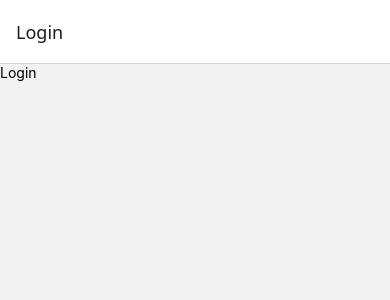
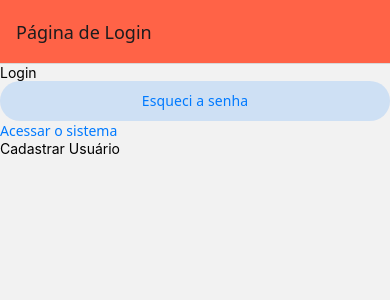
Before and after one commit to Cassis733/aula-api-expo, a React Native app: screen /login in a window 390 px wide. Shown: the top 300 px of the page. Built offline with nearby package versions, Linux system fonts and the light colour scheme.

Commit message:
Aula - 17-B

```diff
--- a/package.json
+++ b/package.json
@@ -9,6 +9,7 @@
     "web": "expo start --web"
   },
   "dependencies": {
+    "@react-navigation/bottom-tabs": "^7.18.16",
     "@react-navigation/elements": "^2.9.38",
     "@react-navigation/native": "^7.3.16",
     "@react-navigation/native-stack": "^7.18.8",
--- /dev/null
+++ b/src/routes/myTabs.js
@@ -0,0 +1,17 @@
+import { createBottomTabNavigator } from '@react-navigation/bottom-tabs';
+
+import HomeScreen from '../telas/home';
+import ItensScreen from '../telas/itens';
+import PerfilScreen from '../telas/perfil'
+
+const Tab = createBottomTabNavigator();
+
+export default function MyTabs() {
+  return (
+    <Tab.Navigator>
+      <Tab.Screen name="Home" component={HomeScreen} />
+      <Tab.Screen name="itens" component={ItensScreen} />
+      <Tab.Screen name="perfil" component={PerfilScreen} />
+    </Tab.Navigator>
+  );
+}
--- a/src/routes/rootStack.js
+++ b/src/routes/rootStack.js
@@ -1,24 +1,38 @@
 import { createNativeStackNavigator } from '@react-navigation/native-stack';
+
 
 import HomeScreen from '../telas/home';
 import Login from '../telas/login';
 import CadUsuario from '../telas/cadUsuario';
 import RecSenha from '../telas/recSenha';
+import MyTabs from './myTabs';
+import { Background } from '@react-navigation/elements';
 
 const Stack = createNativeStackNavigator();
 
 export default function RootStack() {
   return (
-    <Stack.Navigator initialRouteName="login" >
+    <Stack.Navigator
+      initialRouteName="login"
+      screenOptions={
+        {
+          headerStyle:{
+          backgroundColor: 'tomato'
+         },
+        }
+      }
+    >
       <Stack.Screen
         name="login"
         component={Login}
-        options={{ title: 'Login' }}
+        options={{ title: 'Página de Login' }}
       />
       <Stack.Screen
         name="home"
-        component={HomeScreen}
-        options={{ title: 'Home' }}
+        component={MyTabs}
+        options={{
+          title: 'Home',
+          headerShown: false }}
       />
       <Stack.Screen
         name="cadUsuario"
@@ -28,7 +42,16 @@ export default function RootStack() {
       <Stack.Screen
         name="recSenha"
         component={RecSenha}
-        options={{ title: 'Recuperação de  Senha' }}
+        options={{
+          title: 'My home',
+          headerStyle: {
+            backgroundColor: '#f4511e',
+          },
+          headerTintColor: '#fff',
+          headerTitleStyle: {
+            fontWeight: 'bold',
+          },
+        }}
       />
     </Stack.Navigator>
   );
--- a/src/telas/login.js
+++ b/src/telas/login.js
@@ -1,10 +1,22 @@
+import { View, Text, Pressable } from "react-native";
+import { Link, useNavigation } from '@react-navigation/native';
 
-import { View, Text } from "react-native";
+import { Button } from '@react-navigation/elements';
 
 export default function Login(){
+
+    const navigation = useNavigation();
+
     return (
         <View>
             <Text>Login</Text>
+            <Button screen="home">Esqueci a senha</Button>
+            <Link screen="recSenha">Acessar o sistema</Link>
+            <Pressable
+                onPress={() => navigation.navigate('cadUsuario')}
+            >
+                <Text>Cadastrar Usuário</Text>
+            </Pressable>
         </View>
     );
 }
```
Also changed, not shown: 1 other file (tests, documents, lock files or other folders).
